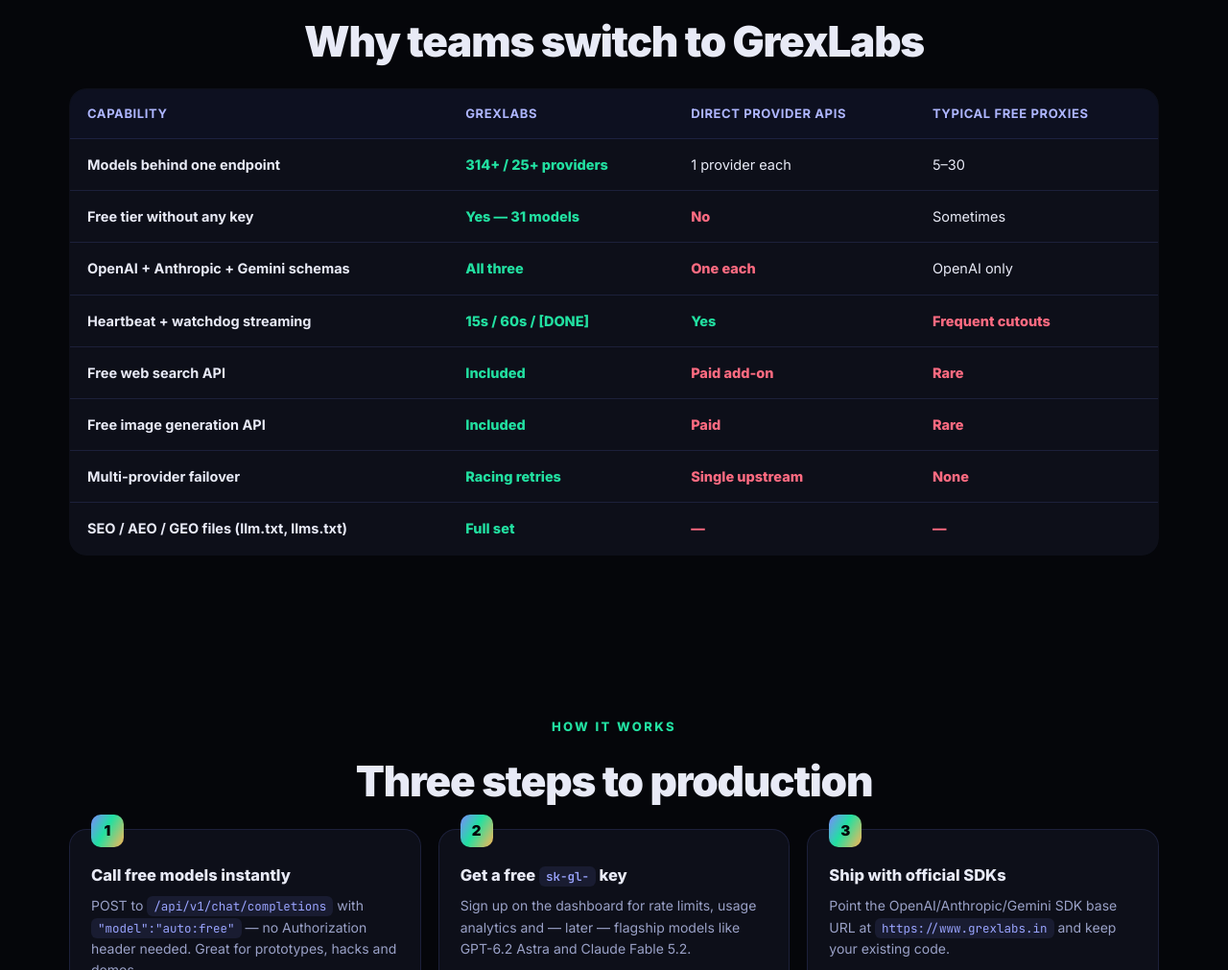
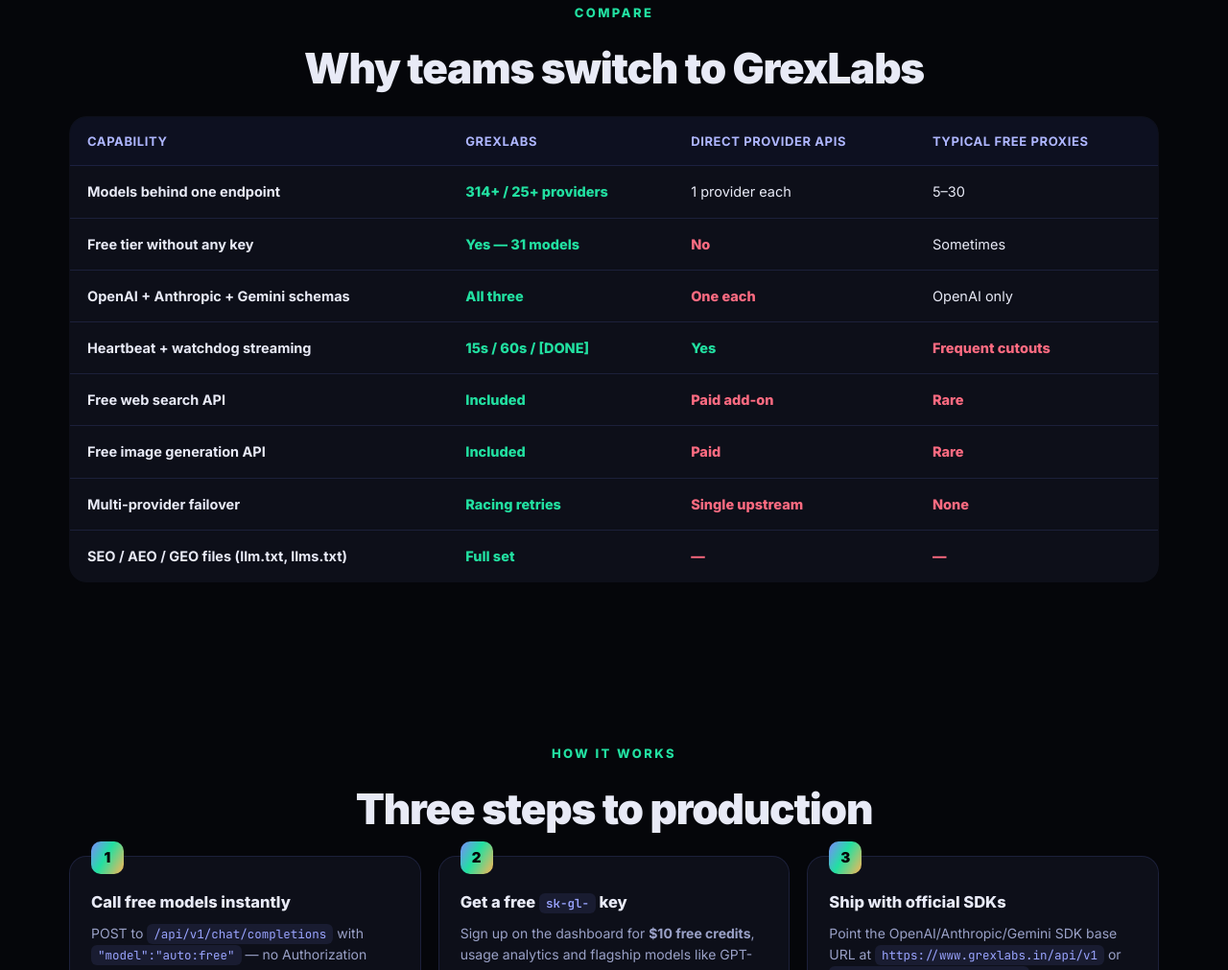
Before and after one commit to Grexlabs/grexlabs.github.io, a plain HTML site: page index.html in a window 1280 px wide. Shown: the part 3494-4505 px from the top of the page at 96% size. Drawn offline with Linux system fonts and the light colour scheme.

```diff
--- a/index.html
+++ b/index.html
@@ -240,7 +240,7 @@ footer{border-top:1px solid var(--line);background:#070910;padding:56px 22px 34p
 <section>
   <div class="kicker">Quickstart</div>
   <h2>First response in 30 seconds</h2>
-  <p class="lead">No account required for free models. Pick a language tab and paste.</p>
+  <p class="lead">No account required for free models. Pick a language tab and paste. Base URLs: <code>https://www.grexlabs.in/api/v1</code> · <code>https://api.grexlabs.in/v1</code></p>
   <div class="tabs">
     <button class="tab on" data-t="curl">curl</button>
     <button class="tab" data-t="py">Python</button>
@@ -297,8 +297,8 @@ footer{border-top:1px solid var(--line);background:#070910;padding:56px 22px 34p
   <h2>Three steps to production</h2>
   <div class="steps">
     <div class="step reveal"><b class="n">1</b><h4>Call free models instantly</h4><p>POST to <code>/api/v1/chat/completions</code> with <code>"model":"auto:free"</code> — no Authorization header needed. Great for prototypes, hacks and demos.</p></div>
-    <div class="step reveal"><b class="n">2</b><h4>Get a free <code>sk-gl-</code> key</h4><p>Sign up on the dashboard for rate limits, usage analytics and — later — flagship models like GPT-6.2 Astra and Claude Fable 5.2.</p></div>
-    <div class="step reveal"><b class="n">3</b><h4>Ship with official SDKs</h4><p>Point the OpenAI/Anthropic/Gemini SDK base URL at <code>https://www.grexlabs.in</code> and keep your existing code.</p></div>
+    <div class="step reveal"><b class="n">2</b><h4>Get a free <code>sk-gl-</code> key</h4><p>Sign up on the dashboard for <strong>$10 free credits</strong>, usage analytics and flagship models like GPT-6.2 Astra and Claude Fable 5.2. Keys verify instantly on every request.</p></div>
+    <div class="step reveal"><b class="n">3</b><h4>Ship with official SDKs</h4><p>Point the OpenAI/Anthropic/Gemini SDK base URL at <code>https://www.grexlabs.in/api/v1</code> or <code>https://api.grexlabs.in/v1</code> and keep your existing code.</p></div>
   </div>
 </section>
 
```
